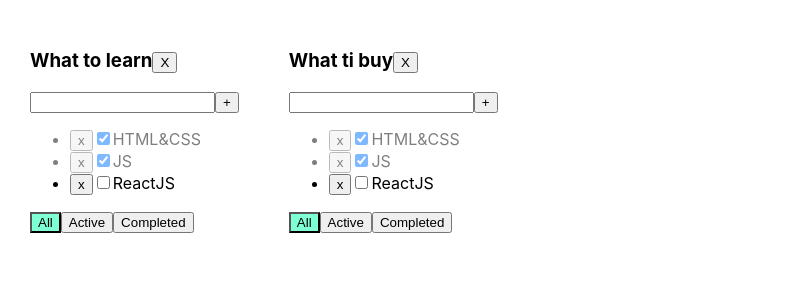
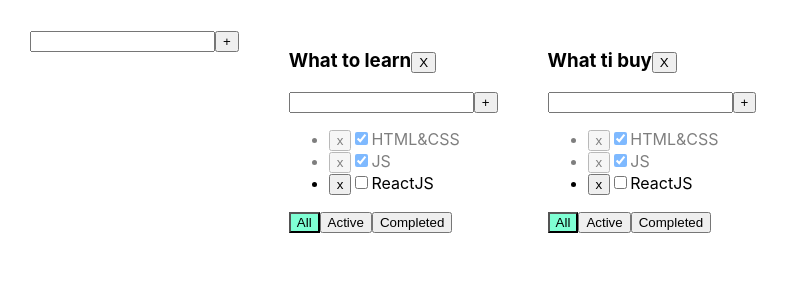
Before and after one commit to RustamGa/todolist-tasks, a React (Create React App) app: page / in a window 1280 px wide. Shown: the top 300 px of the page, without its empty margins (0-789 px from the left). Built offline with nearby package versions, Linux system fonts and the light colour scheme.

Commit message:
Lesson 06.

```diff
--- a/src/App.tsx
+++ b/src/App.tsx
@@ -2,14 +2,16 @@ import React, {useState} from 'react';
 import './App.css';
 import {TasksStateType, Todolist} from './Todolist';
 import {v1} from "uuid";
+import {AddItemForm} from "./components/AddItemForm";
 
 export type FilterPropsType = 'All' | 'Active' | 'Completed'
 
-type TodoListType={
-    id:string
-    title:string
-    filter:FilterPropsType
+type TodoListType = {
+    id: string
+    title: string
+    filter: FilterPropsType
 }
+
 function App() {
     let todoListID1 = v1()
     let todoListID2 = v1()
@@ -33,26 +35,43 @@ function App() {
     })
     // let [filter, setFilter] = useState<FilterPropsType>("All")
 
-    const removeTodoLists = (todoListID:string) => {
-        setTodoLists(todoLists.filter(tl=> tl.id!==todoListID))
+    const addTodoList = (newTodoListTitle: string) => {
+        let newID = v1()
+        let newTodoList: TodoListType = {
+            id: newID,
+            title: newTodoListTitle,
+            filter: 'All'
+        }
+        setTodoLists([newTodoList, ...todoLists])
+        setTask({...tasks, [newID]: []})
+    }
+    const upDateTodoListTitle = (todoListID: string, title: string) => {
+        setTodoLists(todoLists.map(t => t.id === todoListID ? {...t, title} : t))
+    }
+    const upDateTaskTitle = (todoListID:string, taskID:string, title:string) => {
+
+        setTask({...tasks, [todoListID]:tasks[todoListID].map(t=> t.id===taskID? {...t, title}:t)})
+    }
+        const removeTodoLists = (todoListID: string) => {
+            setTodoLists(todoLists.filter(tl => tl.id !== todoListID))
             delete tasks[todoListID]
         }
 
 
-    const removeTasks = (todoListID:string, id: string) => {
-        setTask({...tasks, [todoListID]:tasks[todoListID].filter(t=> t.id!==id )})
+        const removeTasks = (todoListID: string, id: string) => {
+            setTask({...tasks, [todoListID]: tasks[todoListID].filter(t => t.id !== id)})
             // let newTasks = tasks.filter((t) =>
             //     t.id !== id,
             // )
             // setTask(newTasks)
         }
-    const addTask = (todoListID:string, newTitle: string) => {
+        const addTask = (todoListID: string, newTitle: string) => {
             let newTask = {
                 id: v1(),
                 title: newTitle,
                 isDone: false
             }
-        setTask({...tasks, [todoListID]:[newTask, ...tasks[todoListID]]})
+            setTask({...tasks, [todoListID]: [newTask, ...tasks[todoListID]]})
             // let newTask = {
             //     id: v1(),
             //     title: newTitle,
@@ -63,8 +82,8 @@ function App() {
             // ])
 
         }
-    const changeFilter = (todoListID:string, value: FilterPropsType) => {
-        setTodoLists(todoLists.map(tl=>tl.id===todoListID?{...tl, filter:value}:tl))
+        const changeFilter = (todoListID: string, value: FilterPropsType) => {
+            setTodoLists(todoLists.map(tl => tl.id === todoListID ? {...tl, filter: value} : tl))
             // setFilter(value)
         }
         // let filteredTasks = tasks;
@@ -75,15 +94,17 @@ function App() {
         //     filteredTasks = tasks.filter(t => t.isDone === false);
         // }
 
-    const onChangeTaskStatus = (todoListID:string, taskID: string, isDone: boolean) => {
-        setTask({...tasks, [todoListID]:tasks[todoListID].map(t=> t.id===taskID?{...t, isDone:isDone}:t)})
+        const onChangeTaskStatus = (todoListID: string, taskID: string, isDone: boolean) => {
+            setTask({...tasks, [todoListID]: tasks[todoListID].map(t => t.id === taskID ? {...t, isDone: isDone} : t)})
             // tasks.map(t => t.id === taskID ? {...t, isDone: isDone} : t)
             // setTask([...tasks])
         }
 
         return (
             <div className="App">
-            {todoLists.map((tl)=> {
+                <AddItemForm callBack={addTodoList}/>
+
+                {todoLists.map((tl) => {
                     let filteredTasks = tasks[tl.id];
                     if (tl.filter === "Active") {
                         filteredTasks = tasks[tl.id].filter(t => t.isDone);
@@ -105,12 +126,13 @@ function App() {
                             onChangeTaskStatus={onChangeTaskStatus}
                             active={true}
                             removeTodoLists={removeTodoLists}
+                            upDateTodoListTitle={upDateTodoListTitle}
+                            upDateTaskTitle = {upDateTaskTitle}
                         />
                     )
                 })
 
                 }
-            {/*<Todolist title="Songs" tasks={tasks2} />*/}
             </div>
         );
     }
--- a/src/Todolist.tsx
+++ b/src/Todolist.tsx
@@ -2,7 +2,8 @@ import React, {ChangeEvent, useState} from 'react';
 import {FilterPropsType} from "./App";
 import './App.css'
 import {Button} from "./components/Button";
-import {Input} from "./components/Input";
+import {AddItemForm} from "./components/AddItemForm";
+import {EditableSpan} from "./components/EditableSpan";
 
 type TaskType = {
     id: string
@@ -24,6 +25,8 @@ type PropsType = {
     onChangeTaskStatus: (todoListID: string, id: string, isDone: boolean) => void
     active: boolean
     removeTodoLists: (todoListID: string) => void
+    upDateTodoListTitle:(todoListID:string, title:string)=>void
+    upDateTaskTitle: (todoListID:string, taskID:string, title:string)=> void
 }
 
 export function Todolist(props: PropsType) {
@@ -45,6 +48,16 @@ export function Todolist(props: PropsType) {
     //     }
     //     setValue('')
     // }
+    const editTitleTask = (id:string,title:string) => {
+        props.upDateTaskTitle(props.todoListID, id, title)
+    }
+    const editTitleTodolist = (title:string) => {
+        props.upDateTodoListTitle(props.todoListID, title)
+
+    }
+    const addTodoListHandler = (title:string) => {
+        props.addTask(props.todoListID, title)
+    }
 
     const onAllClickHandler = () => {
         props.changeFilter(props.todoListID, 'All')
@@ -58,15 +71,16 @@ export function Todolist(props: PropsType) {
     const onRemoveClickHandler = (id: string) => props.removeTasks(props.todoListID, id)
 
     return <div>
-        <h3>{props.title}
+        <h3>
+            <EditableSpan callBack={editTitleTodolist} title={props.title} />
             <Button callBack={props.removeTodoLists} todoListID={props.todoListID} title={'X'} className={''}/>
             {/*<button onClick={() => props.removeTodoLists(props.todoListID)}>X</button>*/}
         </h3>
 
         <div>
-            <Input
-                callBack={props.addTask}
-                todoListID={props.todoListID}
+            <AddItemForm
+                callBack={addTodoListHandler}
+                // todoListID={props.todoListID}
             />
         </div>
         <ul>{props.tasks.map((t) => {
@@ -86,7 +100,9 @@ export function Todolist(props: PropsType) {
                            checked={t.isDone}
                            onChange={onChangeHandler}
                     />
-                    <span>{t.title}</span></li>
+                    <EditableSpan callBack={(title)=> editTitleTask(t.id, title)} title={t.title} />
+                    {/*<span>{t.title}</span>*/}
+                </li>
             )
         })}
         </ul>
--- a/src/components/Input.tsx
+++ b/src/components/AddItemForm.tsx
@@ -1,12 +1,11 @@
-import React, {ChangeEvent, useState} from 'react';
-import {Button} from "./Button";
+import React, {ChangeEvent,KeyboardEvent, useState} from 'react';
 
 type PropsType = {
-    callBack: (todoListID:string, title: string) => void
-    todoListID:string
+    callBack: (title: string) => void
+    // todoListID:string
 }
 
-export const Input = (props: PropsType) => {
+export const AddItemForm = (props: PropsType) => {
     let [title, setValue] = useState('')
     let [error, setError] = useState<boolean>(false)
 
@@ -20,11 +19,17 @@ export const Input = (props: PropsType) => {
     const onCLickHandler = () => {
         console.log(title)
         if (title.trim() !== '') {
-            props.callBack(props.todoListID,title)
+            props.callBack(title)
         } else {
             setError(true)
         }
         setValue('')
+    }
+    const onKeyPressHandler = (event:KeyboardEvent<HTMLInputElement>) => {
+            if (event.key === "Enter") {
+                onCLickHandler()
+                setValue('')
+            }
     }
 
     return (
@@ -33,13 +38,9 @@ export const Input = (props: PropsType) => {
             className={error ? 'error' : ''}
             value={title}
             onChange={onChangeHandler}
-            onKeyPress={(event) => {
-                if (event.key === "Enter") {
-                    onCLickHandler()
-                    setValue('')
-                }
-            }}/>
+            onKeyPress={onKeyPressHandler}/>
             <button onClick={onCLickHandler}>{'+'} </button>
+
             {error && <div className={'error-message'}>Title is required</div>}
             </div>
     );
--- /dev/null
+++ b/src/components/EditableSpan.tsx
@@ -0,0 +1,31 @@
+import React, {ChangeEvent, KeyboardEvent, useState} from 'react';
+
+type EditableSpanPropsType = {
+    title: string
+    callBack: (title: string) => void
+}
+export const EditableSpan = (props: EditableSpanPropsType) => {
+    const [edit, setEdit] = useState(false)
+    let [title, setTitle] = useState(props.title)
+
+    const onChangeHandler = (e: ChangeEvent<HTMLInputElement>) => {
+        let newTitle = e.currentTarget.value
+        setTitle(newTitle)
+    }
+    const onClickHandler = () => {
+        setEdit(true)
+    }
+    const onBlurHandler = () => {
+        setEdit(false)
+        props.callBack(title)
+    }
+
+    return (
+        edit ?
+            <input value={title} onChange={onChangeHandler} autoFocus onBlur={onBlurHandler}/>
+            : <span onDoubleClick={onClickHandler}>
+           {props.title}
+       </span>
+
+    );
+};
```
Lines whose indentation alone changed are shown as unchanged.
